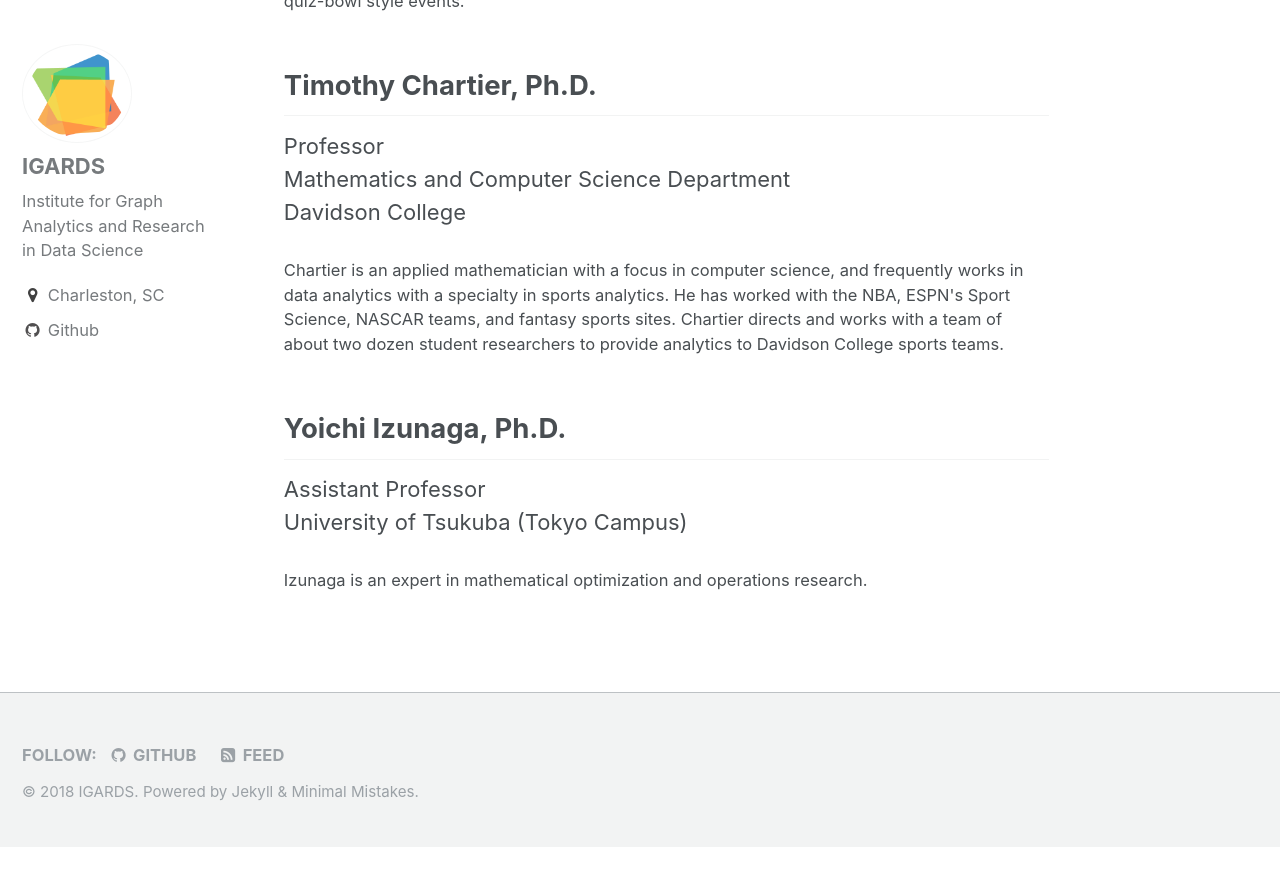
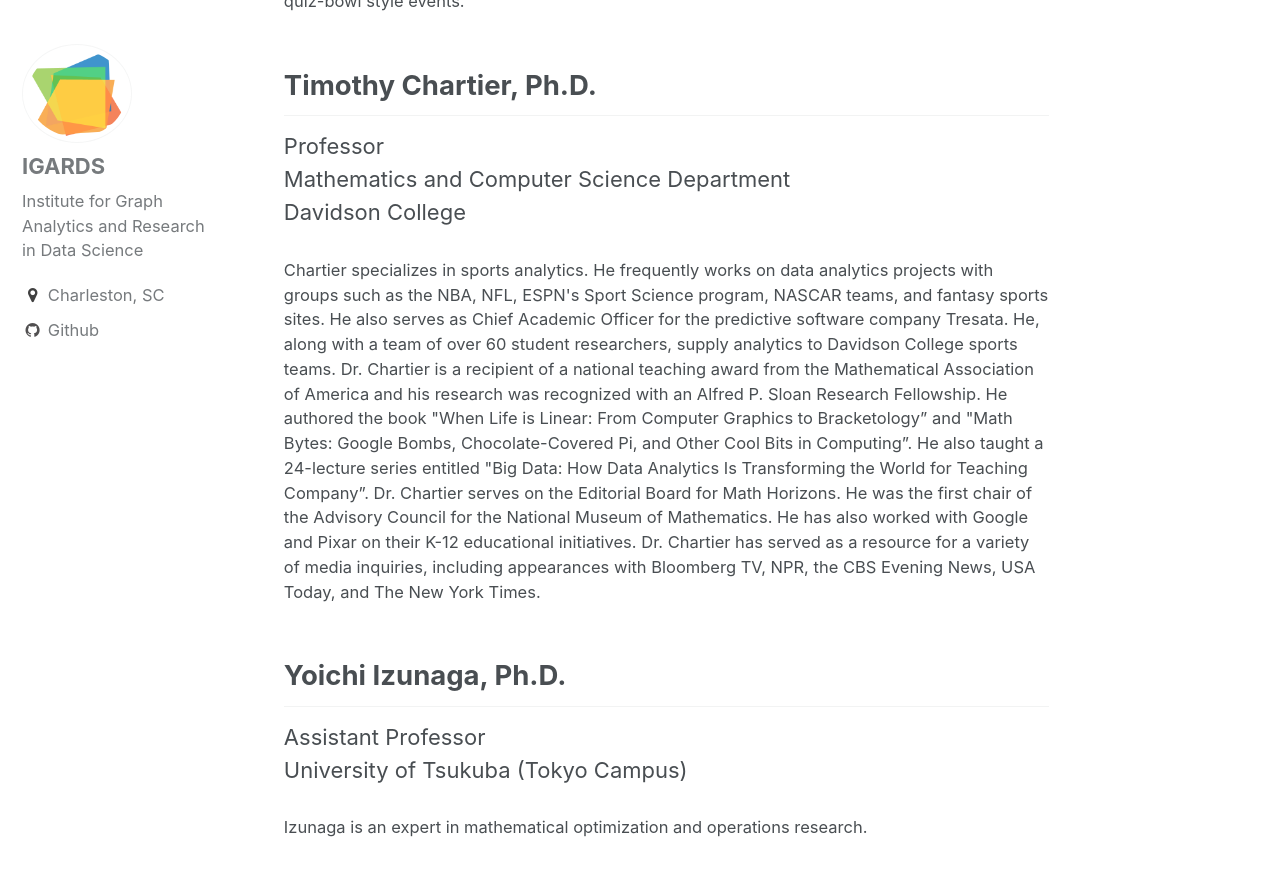
Before and after one commit to IGARDS/igards.github.io, a Jekyll site: the page built from _pages/people.md, in a window 1280 px wide and 900 px high, scrolled down 2503 px. Shown: the top 886 px of the window. Built offline with Jekyll 4.4.1, drawn with Linux system fonts in a browser that asks for light colours; before the commit the page ends 3350 px from its top, so only the background shows below that.

Commit message:
Added Tim's bio.

```diff
--- a/_pages/people.md
+++ b/_pages/people.md
@@ -50,7 +50,7 @@
 Davidson College
 
 <div class="small">
-Chartier is an applied mathematician with a focus in computer science, and frequently works in data analytics with a specialty in sports analytics. He has worked with the NBA, ESPN's Sport Science, NASCAR teams, and fantasy sports sites. Chartier directs and works with a team of about two dozen student researchers to provide analytics to Davidson College sports teams.
+Chartier specializes in sports analytics.  He frequently works on data analytics projects with groups such as the NBA, NFL, ESPN's Sport Science program, NASCAR teams, and fantasy sports sites.   He also serves as Chief Academic Officer for the predictive software company Tresata. He, along with a team of over 60 student researchers, supply analytics to Davidson College sports teams.  Dr. Chartier is a recipient of a national teaching award from the Mathematical Association of America and his research was recognized with an Alfred P. Sloan Research Fellowship. He authored the book "When Life is Linear: From Computer Graphics to Bracketology” and "Math Bytes: Google Bombs, Chocolate-Covered Pi, and Other Cool Bits in Computing”.  He also taught a 24-lecture series entitled "Big Data: How Data Analytics Is Transforming the World for Teaching Company”. Dr. Chartier serves on the Editorial Board for Math Horizons. He was the first chair of the Advisory Council for the National Museum of Mathematics.  He has also worked with Google and Pixar on their K-12 educational initiatives.  Dr. Chartier has served as a resource for a variety of media inquiries, including appearances with Bloomberg TV, NPR, the CBS Evening News, USA Today, and The New York Times.
 </div>
 
 ## Yoichi Izunaga, Ph.D.
```
